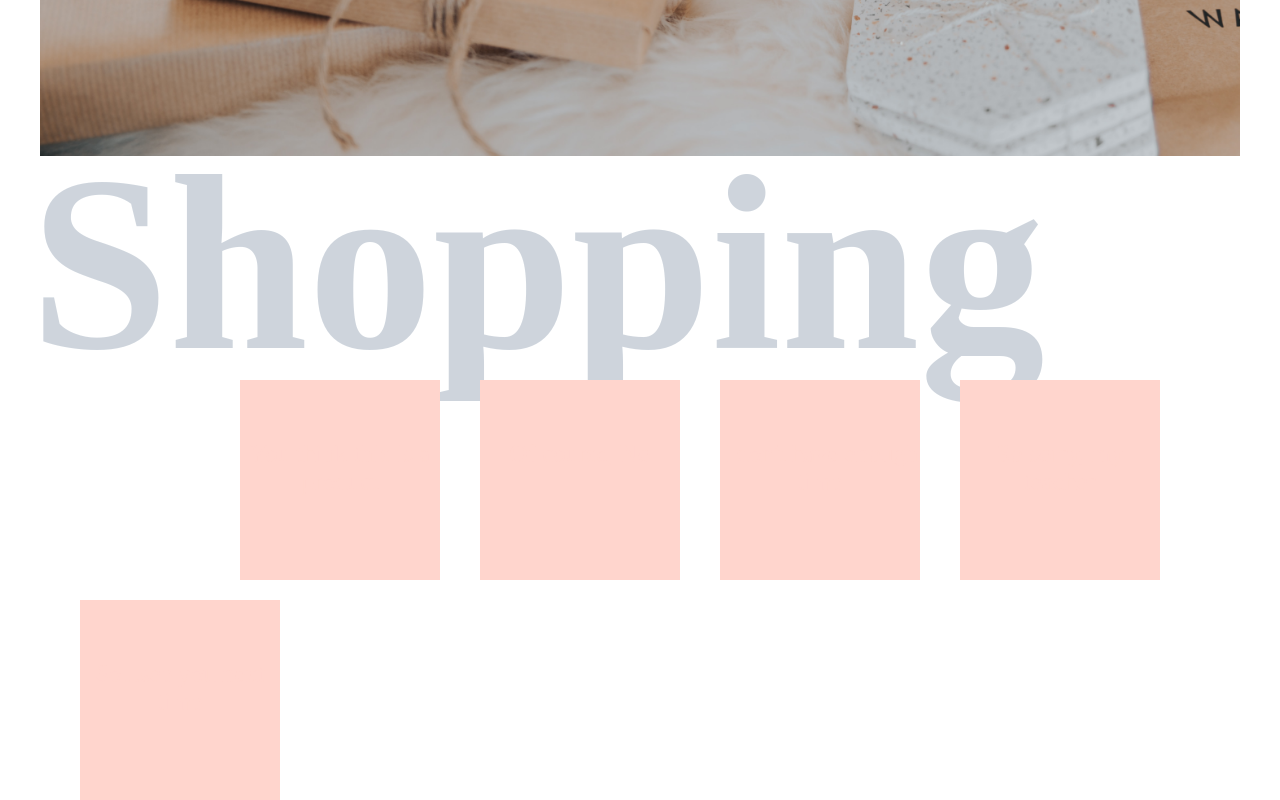
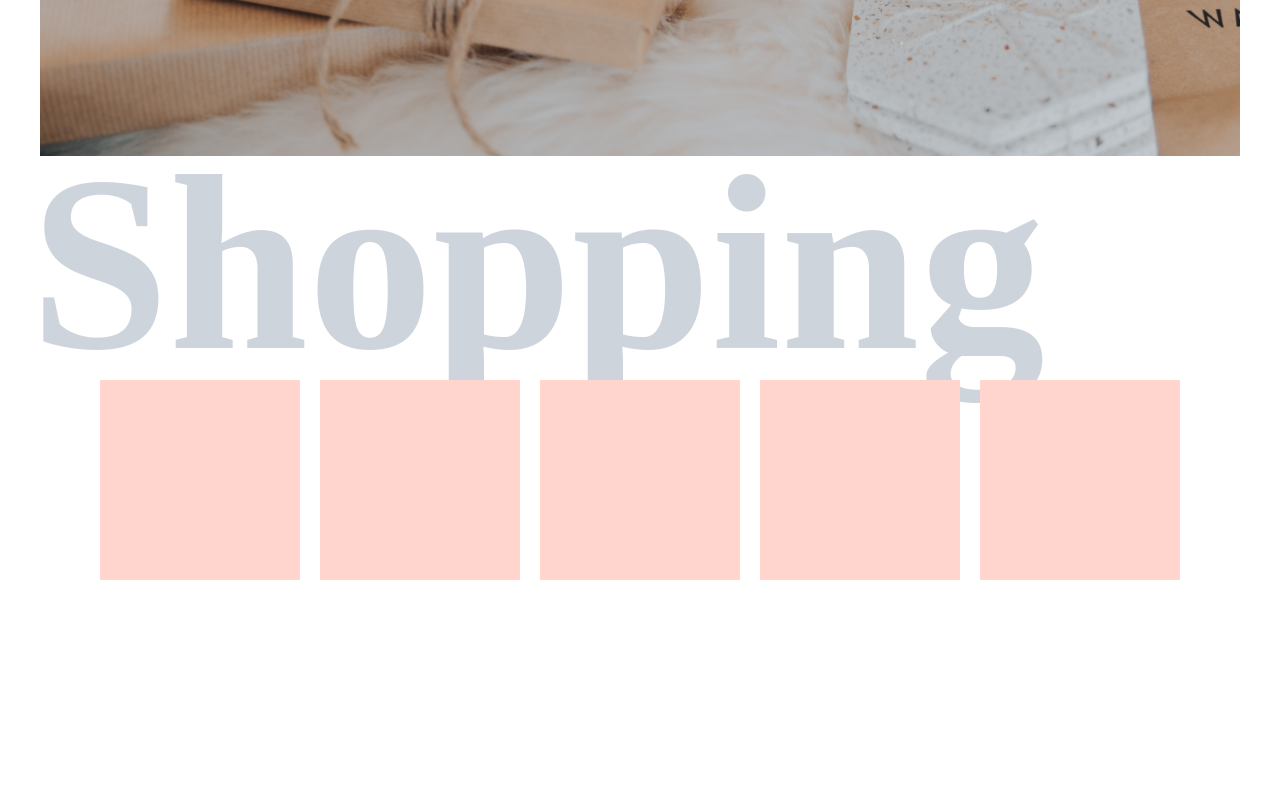
Before and after one commit to AlmiraVo/almiravo02.github.io, a plain HTML site: page shop.html in a window 1280 px wide. Shown: the part 644-1444 px from the top of the page. After the commit the page ends 1304 px from the top, so only its background shows below. Drawn offline with Linux system fonts and the light colour scheme.

Commit message:
Update shop.css

```diff
--- a/shop.css
+++ b/shop.css
@@ -127,6 +127,7 @@
 }
 #shopping {
     width: 100%;
+    height: 300px;
     position: absolute;
     top: 200px;
 }
@@ -135,13 +136,13 @@
     height: 140px;
 	background: #FFD5CD;
 	float: left;
-	margin-left: 40px;
+	margin-left: 20px;
 	margin-top: 20px;
     font-size: 25px;
     padding-top: 60px;
 }
 .mo {
-	margin-left: 200px;
+	margin-left: 60px;
 	color: #FFD5CD;
 	text-align: center;
 }
```
